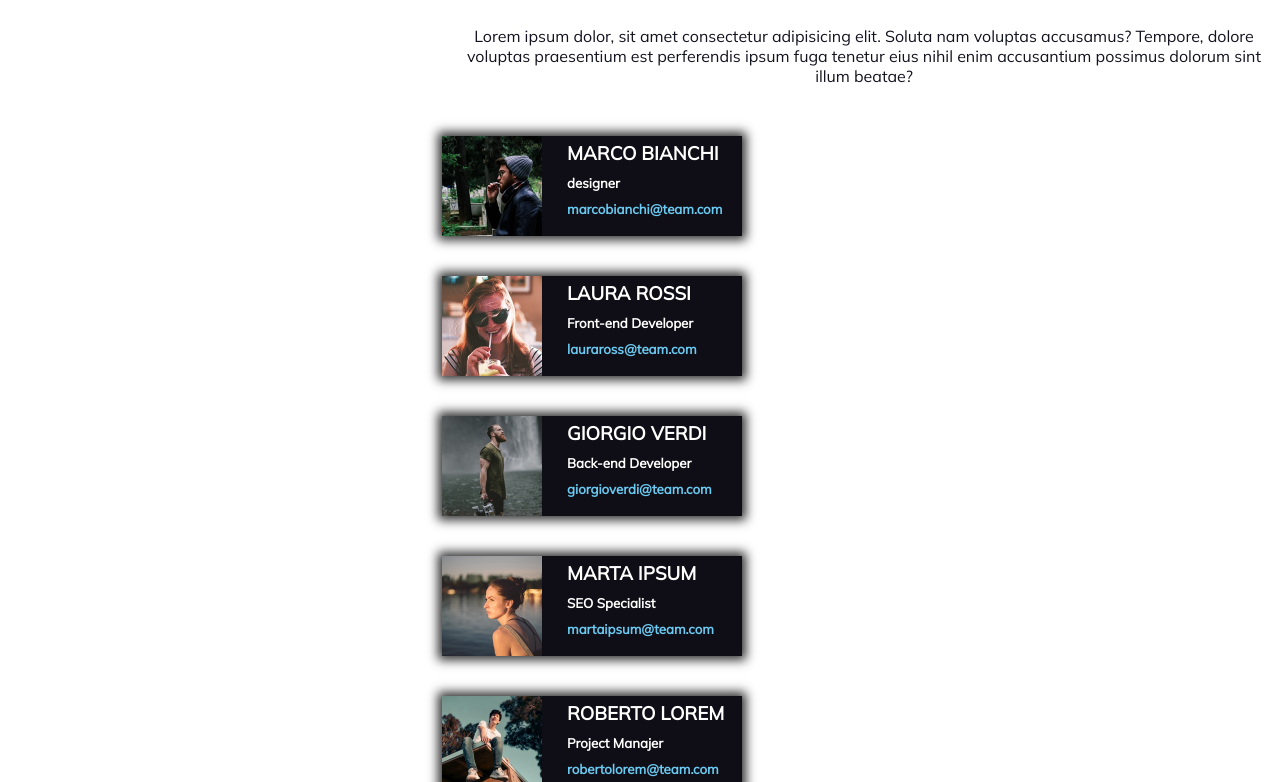
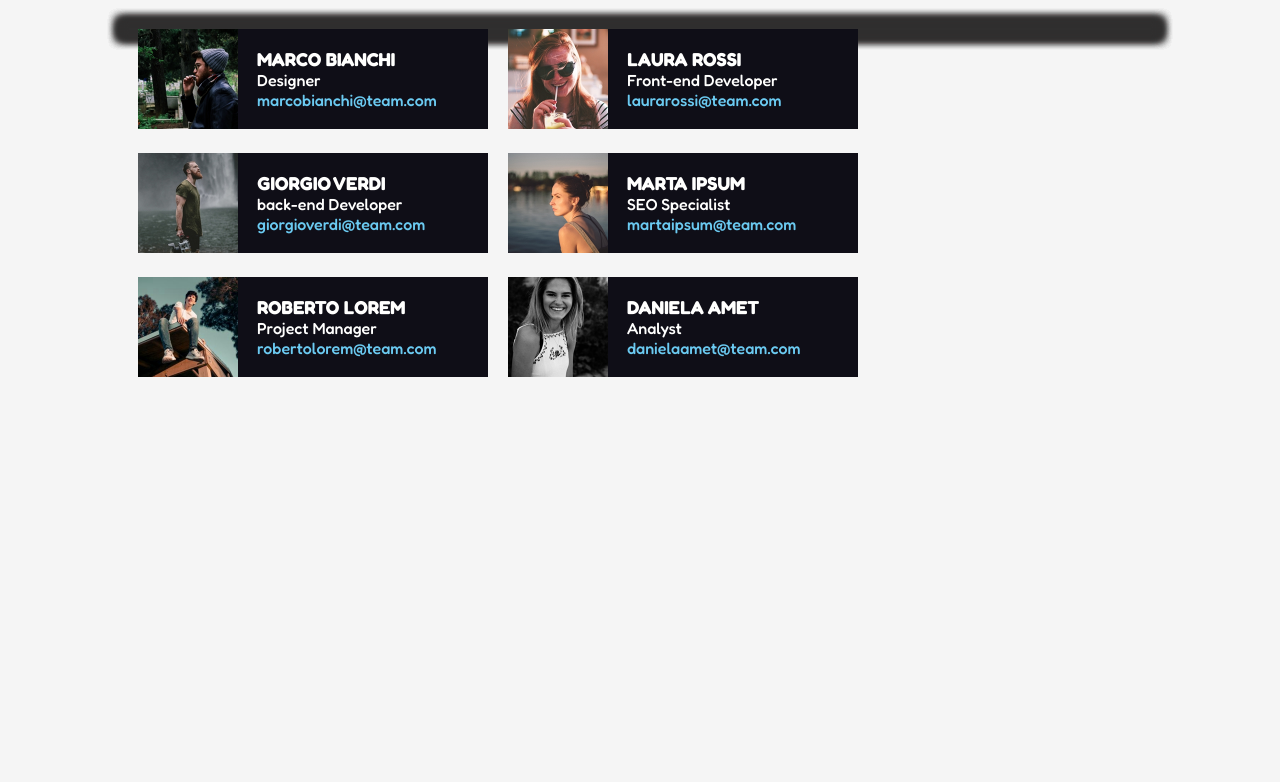
Before and after one commit to AntoninoCucuzza/html-css-float-cards, a plain HTML site: page index.html in a window 1280 px wide. Shown: the part 114-896 px from the top of the page. After the commit the page ends 800 px from the top, so only its background shows below. Drawn offline with Linux system fonts and the light colour scheme.

Commit message:
fix problems

```diff
--- a/assets/style/style.css
+++ b/assets/style/style.css
@@ -3,8 +3,16 @@
     margin: 0;
     padding: 0;
     box-sizing: border-box;
+}
+
+body{
+    background-color: whitesmoke;
     font-family: 'Fredoka', sans-serif;
-    font-family: 'Mulish', sans-serif;
+
+}
+
+img{
+    max-width: 100px;
 }
 
 :root{
@@ -15,64 +23,63 @@
     --text-email: #6bcaf1 ;
 }
 
-header{
+header>p, h1{
+    margin-bottom: 2rem;
     text-align: center;
-    max-width: 900px;
-    margin-left: 35%;
-    margin-bottom: 50px;
 }
 
 h1{
-    padding: 50px;
     color: var(--h1-title);
+}
+
+a{
+    color: var(--text-email);
+    text-decoration: none;
+}
+
+/* #region main */
+.shadow{
+    box-shadow: 0px 0px 10px 10px #302f2f;
+}
+
+
+.container{
+    width: 80%;
+    max-width: 1160px;
+    margin: 0 auto;
 
 }
 
-h3, h5{
-    color: var(--text-cards);
-    padding: 5px;
-    margin-left: 120px;
+.box{
+    float: left;
+    padding: 0 10px;
+    margin-bottom: 20px;
+}
 
+.avatar, .dettagli{
+    float: left;
 }
 
 
-p{
-    color: var(--p-text);
+.avatar{
+    width: 100px;
 }
 
-main{
-    height: 70vh;
-    width: 70vw;
-    margin-left: 15%;
-}
-
-
-/* #endregion common  */
-
-
-.box{
-    height: 100px;
-    width: 300px;
-    margin-left: 250px;
-    margin-bottom: 40px;
-    display: inline-block;
+.dettagli{
     background-color: var(--bg-cards);
-    max-width: 460px;
-    box-shadow: 0px 0px 10px 4px #302f2f;
-}
-
-.img{
-    float: left;
-    height: 100px;
-    width: 100px;
+    color: var(--text-cards);
+    width: 250px;
+    padding: 19px;
 }
 
 .clearfix::after{
     content: " ";
-    display: block;
+    display: table;
     clear: both;
 }
 
 .email{
     color: var(--text-email);
 }
+
+/* #endregion main */
--- a/index.html
+++ b/index.html
@@ -4,70 +4,125 @@
     <meta charset="UTF-8">
     <meta name="viewport" content="width=device-width, initial-scale=1.0">
     <title>html-css-float-cards</title>
-    <link rel="stylesheet" href="./assets/style/style.css">
 
     <link rel="preconnect" href="https://fonts.googleapis.com">
     <link rel="preconnect" href="https://fonts.gstatic.com" crossorigin>
     <link href="https://fonts.googleapis.com/css2?family=Fredoka:wght@500;700&family=Mulish&display=swap" rel="stylesheet">
+    <!-- google font -->
 
+    <link rel="stylesheet" href="./assets/style/style.css">
+    <!-- style -->
 </head>
 <body>
 
-    <header>
+    <header id="site_header">
         <h1>Meet our team</h1>
-
-        <p>Lorem ipsum dolor, sit amet consectetur adipisicing elit. Soluta nam voluptas accusamus? Tempore, dolore voluptas praesentium est perferendis ipsum fuga tenetur eius nihil enim accusantium possimus dolorum sint illum beatae?</p>
-
+        <p>
+            Lorem ipsum dolor, sit amet consectetur adipisicing elit. Voluptatibus est laboriosam sint cupiditate omnis unde alias iusto, numquam ab blanditiis fuga culpa non atque, odio maiores accusamus aperiam corporis porro.
+        </p>
     </header>
     <!-- /header -->
 
-    <main>
+    <main id="site_main">
 
+        <div class="container">
+            <div class="shadow">
                 <div class="box clearfix">
+                    <div class="avatar">
                         <img class="img" src="./assets/img/male1.png" alt="Marco Bianchi">
-            <h3 class="nome">MARCO BIANCHI</h3>
-            <h5 class="professione">designer</h5>
-            <h5 class="email">marcobianchi@team.com</h5>
                     </div>
-        <!-- /1st teammate box -->
 
+                    <div class="dettagli">
+                        <h3>MARCO BIANCHI</h3>
+                        <div class="professione">Designer</div>
+                        <a href="#">marcobianchi@team.com</a>
+                    </div>
+
+
+                </div>
+            </div>
+            <!-- /1st teammate -->
+
+            <div class="shadow">
                 <div class="box clearfix">
+                    <div class="avatar">
                         <img class="img" src="./assets/img/female1.png" alt="Marco Bianchi">
-            <h3 class="nome">LAURA ROSSI</h3>
-            <h5 class="professione">Front-end Developer</h5>
-            <h5 class="email">lauraross@team.com</h5>
                     </div>
-        <!-- /2nd teammate box -->
 
+                    <div class="dettagli">
+                        <h3>LAURA ROSSI</h3>
+                        <div class="professione">Front-end Developer</div>
+                        <a href="#">laurarossi@team.com</a>
+                    </div>
+
+
+                </div>
+            </div>
+
+            <div class="shadow">
                 <div class="box clearfix">
+                    <div class="avatar">
                         <img class="img" src="./assets/img/male2.png" alt="Marco Bianchi">
-            <h3 class="nome">GIORGIO VERDI</h3>
-            <h5 class="professione">Back-end Developer</h5>
-            <h5 class="email">giorgioverdi@team.com</h5>
                     </div>
-        <!-- /3rd teammate box -->
 
+                    <div class="dettagli">
+                        <h3>GIORGIO VERDI</h3>
+                        <div class="professione">back-end Developer</div>
+                        <a href="#">giorgioverdi@team.com</a>
+                    </div>
+
+
+                </div>
+            </div>
+
+            <div class="shadow">
                 <div class="box clearfix">
+                    <div class="avatar">
                         <img class="img" src="./assets/img/female2.png" alt="Marco Bianchi">
-            <h3 class="nome">MARTA IPSUM</h3>
-            <h5 class="professione">SEO Specialist</h5>
-            <h5 class="email">martaipsum@team.com</h5>
                     </div>
-        <!-- /4th teammate box -->
+
+                    <div class="dettagli">
+                        <h3>MARTA IPSUM</h3>
+                        <div class="professione">SEO Specialist</div>
+                        <a href="#">martaipsum@team.com</a>
+                    </div>
+
+
+                </div>
+            </div>
+
+            <div class="shadow">
                 <div class="box clearfix">
+                    <div class="avatar">
                         <img class="img" src="./assets/img/male3.png" alt="Marco Bianchi">
-            <h3 class="nome">ROBERTO LOREM</h3>
-            <h5 class="professione">Project Manajer</h5>
-            <h5 class="email">robertolorem@team.com</h5>
                     </div>
-        <!-- /5th teammate box -->
+
+                    <div class="dettagli">
+                        <h3>ROBERTO LOREM</h3>
+                        <div class="professione">Project Manager</div>
+                        <a href="#">robertolorem@team.com</a>
+                    </div>
+
+
+                </div>
+            </div>
+
+            <div class="shadow">
                 <div class="box clearfix">
+                    <div class="avatar">
                         <img class="img" src="./assets/img/female3.png" alt="Marco Bianchi">
-            <h3 class="nome">DANIELA AMET</h3>
-            <h5 class="professione">Analyst</h5>
-            <h5 class="email">danielaamet@team.com</h5>
                     </div>
-        <!-- /6th teammate box -->
+
+                    <div class="dettagli">
+                        <h3>DANIELA AMET</h3>
+                        <div class="professione">Analyst</div>
+                        <a href="#">danielaamet@team.com</a>
+                    </div>
+
+
+                </div>
+            </div>
+        </div>
 
 
 
```
Lines whose indentation alone changed are shown as unchanged.
